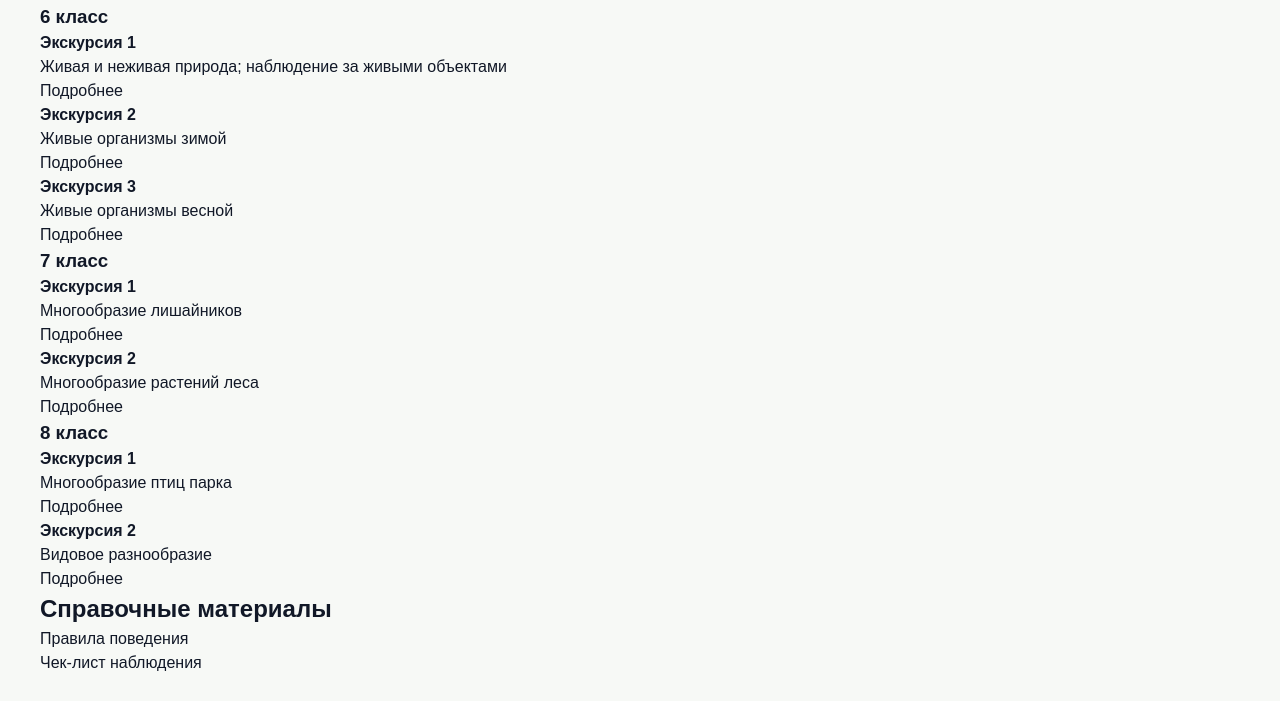
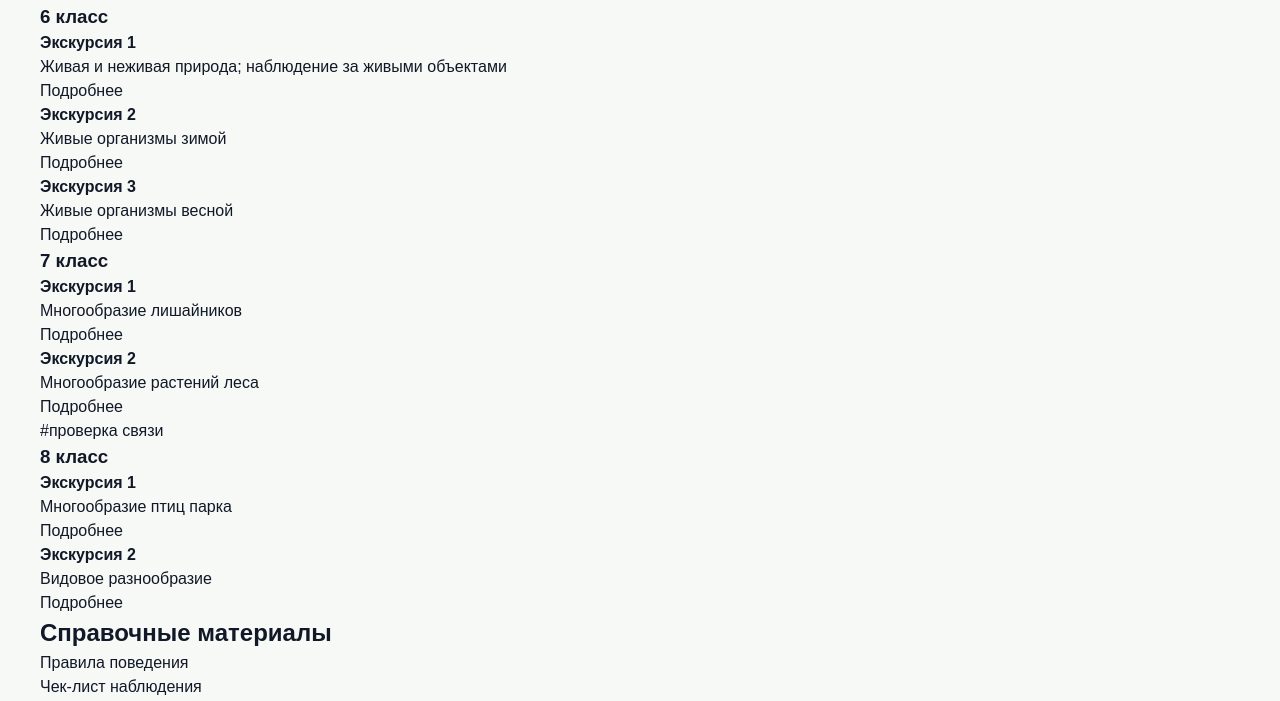
Before and after one commit to whoiscuzz/biology_trip, a website built with Vite: page trip.html in a window 1280 px wide. Shown: the part 99-800 px from the top of the page. Built offline with nearby package versions, Linux system fonts and the light colour scheme.

Commit message:
small changes

```diff
--- a/trip.html
+++ b/trip.html
@@ -61,6 +61,7 @@
         </div>
       </section>
 
+      #проверка связи
       <section class="grade">
         <h3>8 класс</h3>
         <div class="card-grid">
```
